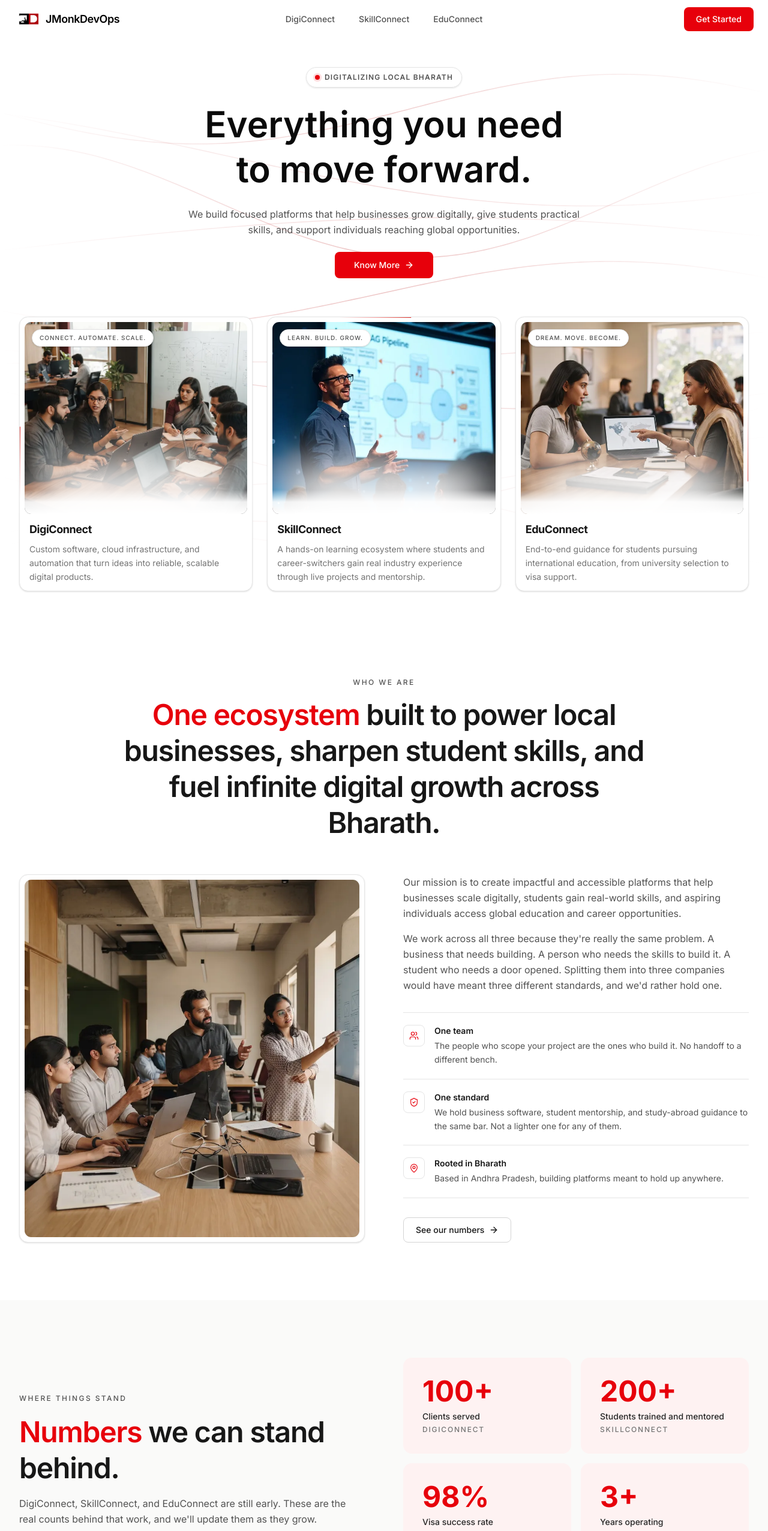
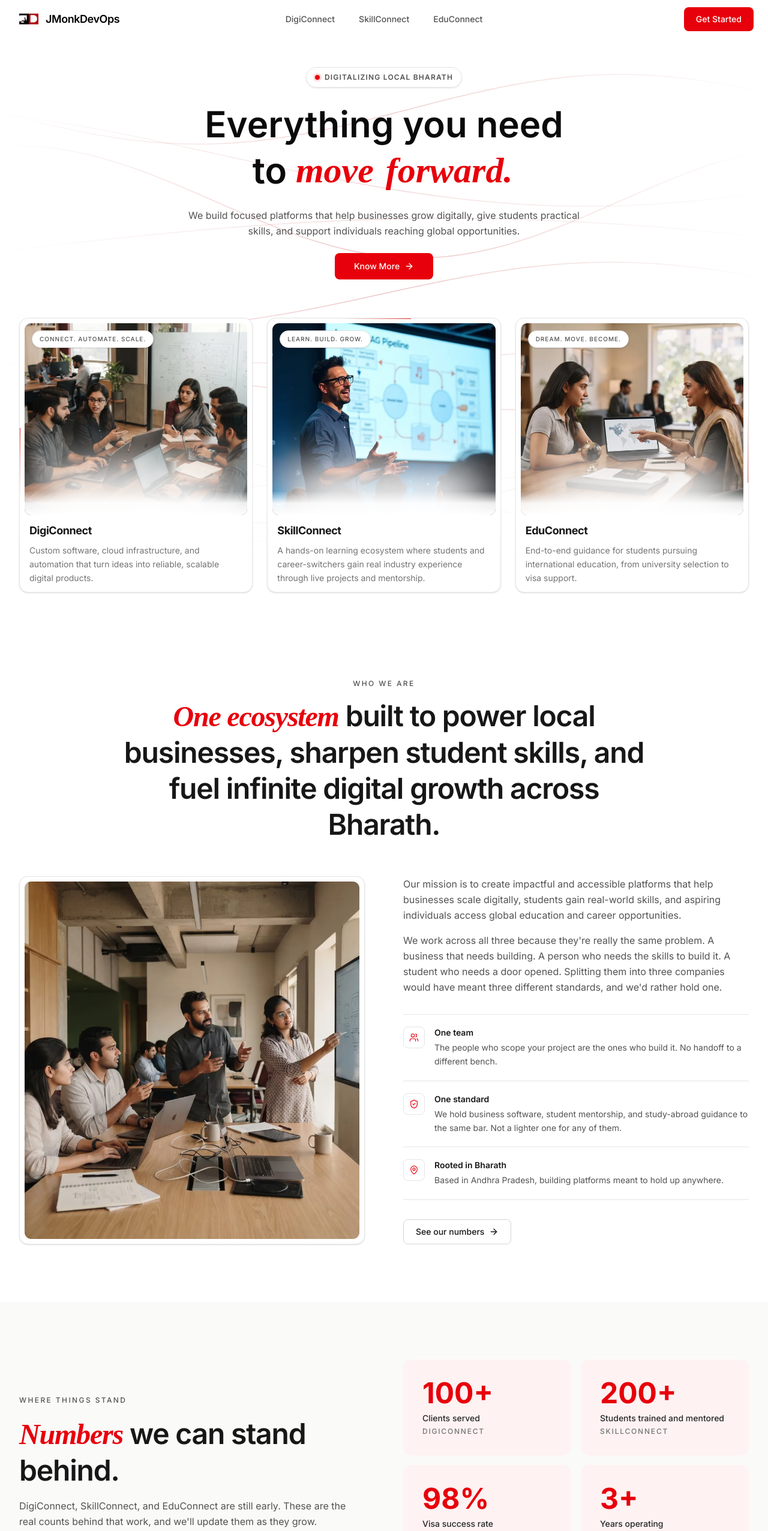
Before and after one commit to LeelaMohan217/J-Monk-Devops, a React (Vite) app: page / in a window 1280 px wide. Shown: the top 2553 px of the page at 60% size. Built offline with nearby package versions, Linux system fonts and the light colour scheme.

Commit message:
Highlight landing headings in red Playfair italic

```diff
--- a/src/pages/home/FAQSection.jsx
+++ b/src/pages/home/FAQSection.jsx
@@ -24,7 +24,10 @@ const FAQSection = () => {
           </div>
 
           <h2 className="text-3xl sm:text-4xl md:text-5xl font-semibold tracking-tight leading-tight text-neutral-900">
-            Got questions? We have <span className="text-red-600">answers</span>.
+            Got questions? We have{" "}
+            <span className="font-['Playfair_Display',serif] text-red-600 italic">
+              answers.
+            </span>
           </h2>
 
           <p className="text-sm sm:text-base leading-relaxed text-neutral-600">
--- a/src/pages/home/HeroSection.jsx
+++ b/src/pages/home/HeroSection.jsx
@@ -40,11 +40,14 @@ const wordReveal = (delay) => ({
 
 // Grouped into two explicit lines rather than left to wrap naturally, so the
 // heading is reliably 2 lines at any viewport width instead of depending on
-// max-w to coax a break in the right place.
+// max-w to coax a break in the right place. `accent` words get the red
+// Playfair Display italic treatment used for accent text across the brands.
 const headingLines = [
-  ["Everything", "you", "need"],
-  ["to", "move", "forward."],
+  [{ text: "Everything" }, { text: "you" }, { text: "need" }],
+  [{ text: "to" }, { text: "move", accent: true }, { text: "forward.", accent: true }],
 ];
+
+const ACCENT_CLASS = "font-['Playfair_Display',serif] text-red-600 italic";
 
 const HeroSection = () => {
   const isDesktop = useSyncExternalStore(
@@ -87,16 +90,20 @@ const HeroSection = () => {
                     const index = lineIndex * headingLines[0].length + wordIndex;
                     return (
                       <span
-                        key={`${word}-${index}`}
-                        className="mr-[0.25em] inline-block overflow-hidden align-bottom last:mr-0"
+                        key={`${word.text}-${index}`}
+                        // Accent words get a sliver of right padding so the
+                        // italic slant isn't clipped by the reveal mask.
+                        className={`mr-[0.25em] inline-block overflow-hidden align-bottom last:mr-0 ${
+                          word.accent ? "pr-[0.08em]" : ""
+                        }`}
                       >
                         <motion.span
-                          className="inline-block"
+                          className={`inline-block ${word.accent ? ACCENT_CLASS : ""}`}
                           variants={wordReveal(0.1 + index * 0.04)}
                           initial="hidden"
                           animate="show"
                         >
-                          {word}
+                          {word.text}
                         </motion.span>
                       </span>
                     );
--- a/src/pages/home/IntroSection.jsx
+++ b/src/pages/home/IntroSection.jsx
@@ -49,7 +49,10 @@ const IntroSection = () => {
           viewport={{ once: true, amount: 0.5 }}
           className="max-w-4xl text-3xl sm:text-4xl md:text-5xl font-semibold tracking-tight leading-tight text-neutral-900"
         >
-          <span className="text-red-600">One ecosystem</span> built to power
+          <span className="font-['Playfair_Display',serif] text-red-600 italic">
+            One ecosystem
+          </span>{" "}
+          built to power
           local businesses, sharpen student skills, and fuel infinite digital
           growth across Bharath.
         </motion.h2>
--- a/src/pages/home/StatsSection.jsx
+++ b/src/pages/home/StatsSection.jsx
@@ -16,7 +16,10 @@ const StatsSection = () => {
             Where things stand
           </span>
           <h2 className="mt-4 text-3xl sm:text-4xl md:text-5xl font-semibold tracking-tight leading-tight text-neutral-900">
-            <span className="text-red-600">Numbers</span> we can stand behind.
+            <span className="font-['Playfair_Display',serif] text-red-600 italic">
+              Numbers
+            </span>{" "}
+            we can stand behind.
           </h2>
           <p className="mt-4 text-sm sm:text-base leading-relaxed text-neutral-600">
             DigiConnect, SkillConnect, and EduConnect are still early.
```
